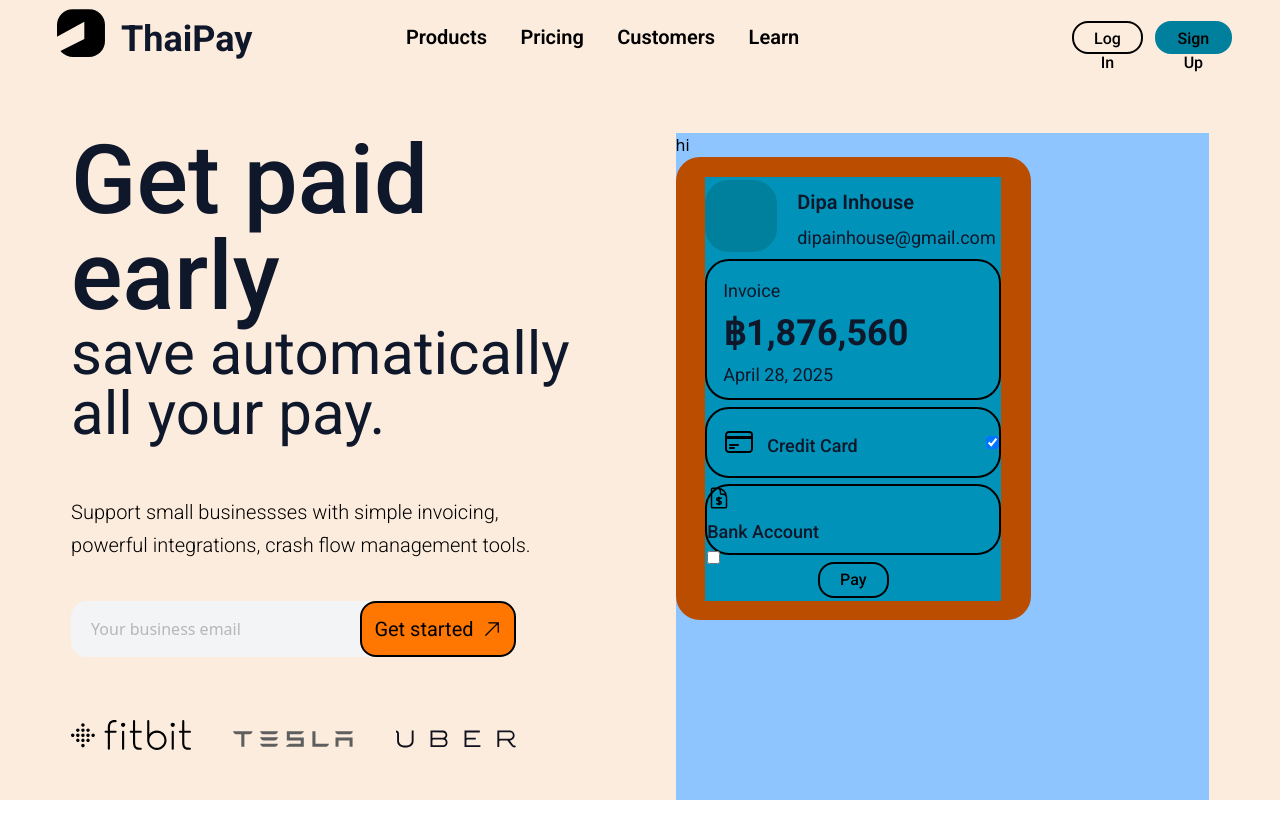
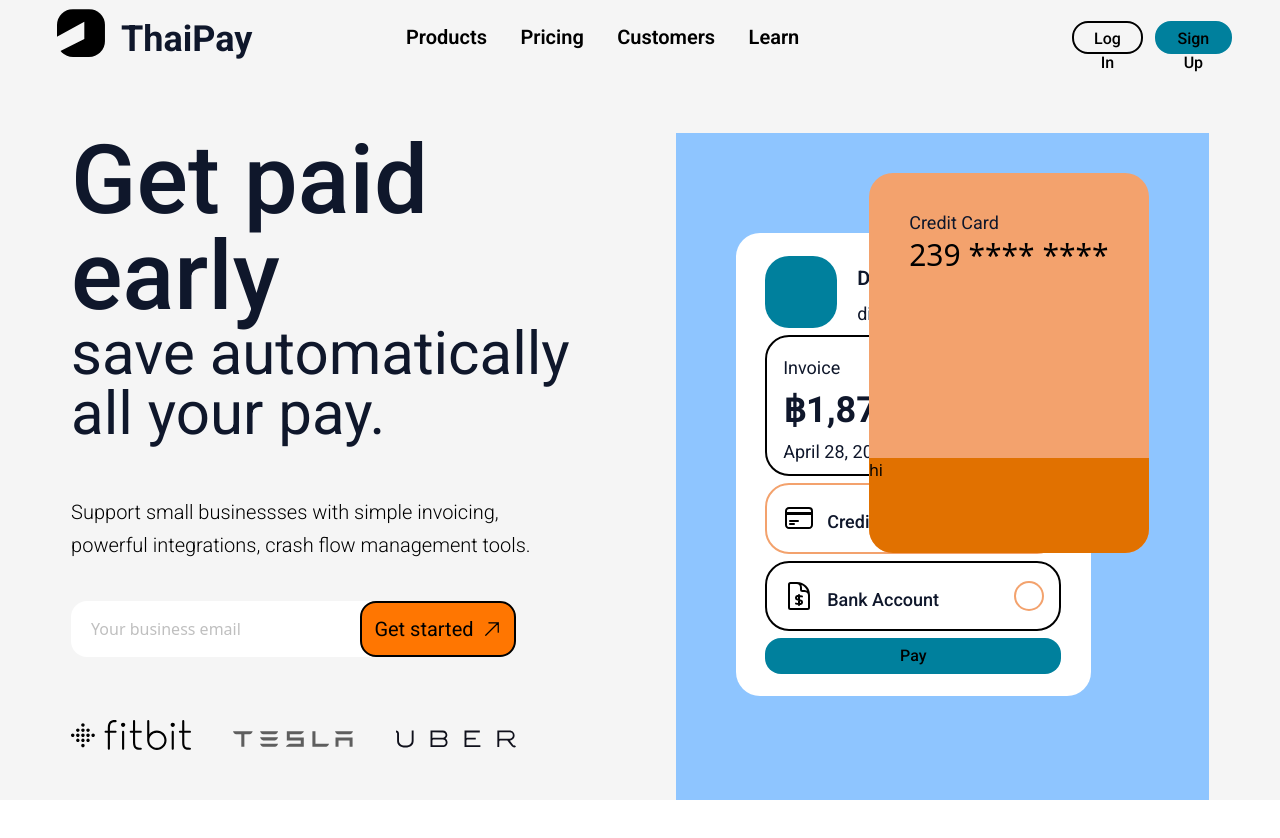
Before and after one commit to TangXianSheng6322/landing_p1, an Angular app: page / in a window 1280 px wide. Shown: the top 838 px of the page. Built offline with nearby package versions, Linux system fonts and the light colour scheme.

Commit message:
Add second card

```diff
--- a/src/app/hero/hero.component.html
+++ b/src/app/hero/hero.component.html
@@ -1,4 +1,4 @@
-<section class="h-lvh bg-beigeMain">
+<section class="h-lvh bg-neutral-100">
   <app-navbar class="sticky top-0 z-40"></app-navbar>
   <div class="hero h-svh flex justify-evenly items-center">
     <div class="hero__left w-5/12 h-10/12 flex flex-col flex-center">
@@ -13,7 +13,7 @@
           powerful integrations, crash flow management tools.
         </p>
         <div
-          class="input bg-gray-100 mt-7 w-10/12 h-15 flex justify-between rounded-2xl"
+          class="input bg-white mt-7 w-10/12 h-15 flex justify-between rounded-2xl"
         >
           <input
             type="text"
@@ -50,14 +50,13 @@
       </div>
     </div>
 
-    <div class="hero__right bg-blue-300 w-5/12 h-10/12">
-      hi
-      <div class="hero__right_main h-10/12 w-full">
+    <div class="hero__right relative bg-blue-300 w-5/12 h-10/12">
+      <div class="hero__right_main absolute top-25 left-15 h-10/12 w-full">
         <div
-          class="big__card bg-amber-700 w-2/3 h-10/12 rounded-3xl flex flex-center"
+          class="big__card relative bg-white w-2/3 h-10/12 rounded-3xl flex flex-center"
         >
           <div
-            class="big__card__inner bg-cyan-600 h-11/12 w-10/12 flex flex-col justify-around items-center"
+            class="big__card__inner h-11/12 w-10/12 flex flex-col justify-around items-center"
           >
             <div class="top w-full flex justify-start gap-5">
               <div class="logo w-18 h-18 bg-blueMain rounded-3xl"></div>
@@ -74,7 +73,7 @@
               <p class="text-lg font-normal">April 28, 2025</p>
             </div>
             <div
-              class="middle h-2/12 w-full border-2 rounded-3xl flex justify-between"
+              class="middle h-2/12 w-full border-2 border-orangeLight rounded-3xl flex justify-between"
             >
               <div
                 class="h-full w-8/12 flex justify-start items-center gap-3 ml-4"
@@ -96,17 +95,25 @@
 
                 <p class="text-lg font-medium">Credit Card</p>
               </div>
-              <input type="checkbox" checked />
+              <div class="flex flex-center mr-5">
+                <div
+                  class="checkbox w-5 h-5 bg-orangeLight rounded-full ring-2 ring-orangeLight ring-offset-3 ring-offset-white"
+                ></div>
+              </div>
             </div>
-            <div class="bottom h-2/12 w-full border-2 rounded-3xl">
-              <div>
+            <div
+              class="bottom h-2/12 w-full border-2 rounded-3xl flex justify-between"
+            >
+              <div
+                class="h-full w-8/12 flex justify-start items-center gap-3 ml-4"
+              >
                 <svg
                   xmlns="http://www.w3.org/2000/svg"
                   fill="none"
                   viewBox="0 0 24 24"
                   stroke-width="1.5"
                   stroke="currentColor"
-                  class="size-6"
+                  class="size-8"
                 >
                   <path
                     stroke-linecap="round"
@@ -117,12 +124,30 @@
 
                 <p class="text-lg font-medium">Bank Account</p>
               </div>
-              <input type="checkbox" />
+              <div class="flex flex-center mr-5">
+                <div
+                  class="checkbox w-5 h-5 bg-white rounded-full ring-2 ring-orangeLight ring-offset-3 ring-offset-white"
+                ></div>
+              </div>
             </div>
-            <div class="bottom__2"><button>Pay</button></div>
+            <div class="bottom__2 w-full h-1/12">
+              <button class="w-full h-full border-0 bg-blueMain cursor-default">
+                Pay
+              </button>
+            </div>
           </div>
         </div>
-        <div class="small__card"></div>
+      </div>
+      <div
+        class="small__card w-70 h-95 absolute top-10 right-15 flex flex-col justify-between bg-orangeLight rounded-3xl"
+      >
+        <div class="text flex flex-col flex-center h-4/12">
+          <div>
+            <p class="text-lg">Credit Card</p>
+            <h6 class="text-3xl font-medium">239 **** ****</h6>
+          </div>
+        </div>
+        <div class="bottom h-3/12 bg-amber-600 rounded-b-3xl">hi</div>
       </div>
     </div>
   </div>
--- a/src/app/hero/navbar/navbar.component.html
+++ b/src/app/hero/navbar/navbar.component.html
@@ -1,4 +1,4 @@
-<nav class="bg-beigeMain h-1/12 flex justify-around">
+<nav class="bg-neutral-100 h-1/12 flex justify-around">
   <div class="logo h-12/12 w-2/12 flex justify-between">
     <div class="logo__container w-full flex flex-center gap-4">
       <div class="logo__pic bg-black h-12 w-12 rounded-2xl"></div>
```
